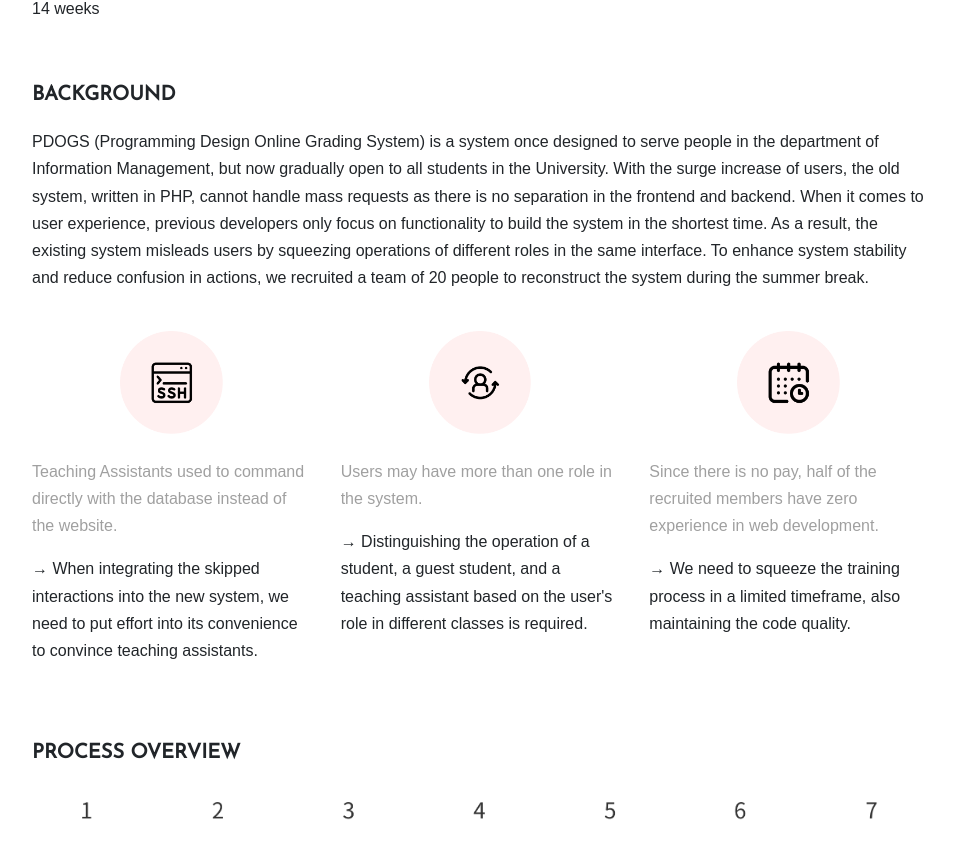
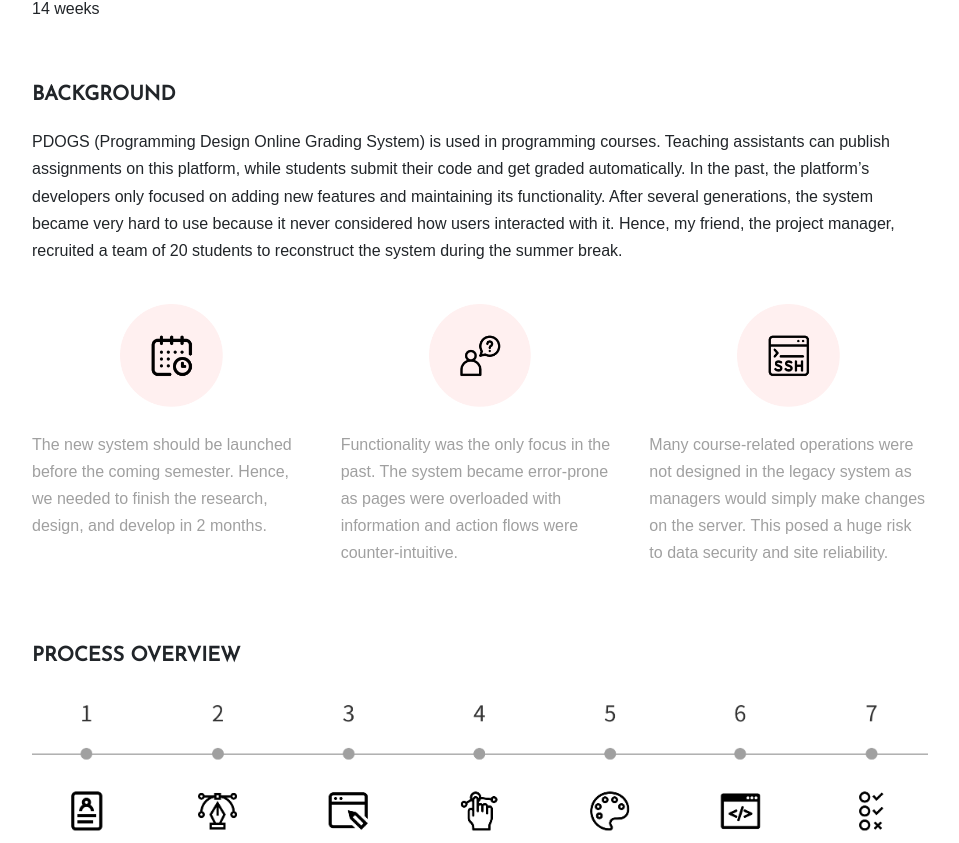
Before and after one commit to wendeehsu/wendeehsu.github.io, a React (Create React App) app: page /#/Work/PDOGS in a window 1280 px wide. Shown: the part 1133-1976 px from the top of the page, without its empty margins (160-1119 px from the left). Built offline with nearby package versions, Linux system fonts and the light colour scheme.

Commit message:
fix: change description in background section

```diff
--- a/src/components/Projects/PDOGS.js
+++ b/src/components/Projects/PDOGS.js
@@ -57,7 +57,7 @@ class PDOGS extends Component {
             <div className="section">
                 <h5>METHOD & TOOL</h5>
                 <p>
-                    Methods: User Research, Wireframe, Mockup, Prototype, Usability Testing<br/>
+                    Methods: interview, qualitative & quantitative data analytics, wireframe, mockup, prototype, usability testing<br/>
                     Tools: Figma, Qase<br/>
                     Frontend Framework: React.js
                 </p>
@@ -73,17 +73,14 @@ class PDOGS extends Component {
             <div className="section">
                 <h5>BACKGROUND</h5>
                 <p>
-                    PDOGS (Programming Design Online Grading System) is a system once designed to serve people in the department of Information Management, but now gradually open to all students in the University. With the surge increase of users, the old system, written in PHP, cannot handle mass requests as there is no separation in the frontend and backend. When it comes to user experience, previous developers only focus on functionality to build the system in the shortest time. As a result, the existing system misleads users by squeezing operations of different roles in the same interface. To enhance system stability and reduce confusion in actions, we recruited a team of 20 people to reconstruct the system during the summer break.
+                    PDOGS (Programming Design Online Grading System) is used in programming courses. Teaching assistants can publish assignments on this platform, while students submit their code and get graded automatically. In the past, the platform’s developers only focused on adding new features and maintaining its functionality. After several generations, the system became very hard to use because it never considered how users interacted with it. Hence, my friend, the project manager, recruited a team of 20 students to reconstruct the system during the summer break.
                 </p>
                 <div className="row justify-content-center">
                     <div className="col">
-                        <img className="restriction-icon" src="/images/Pdogs/Background2.png" />
+                        <img className="restriction-icon" src="/images/Pdogs/Background1.png" />
                         <div>
                             <p className="gray-text">
-                            Teaching Assistants used to command directly with the database instead of the website.
-                            </p>
-                            <p>
-                                &#8594; When integrating the skipped interactions into the new system, we need to put effort into its convenience to convince teaching assistants.
+                                The new system should be launched before the coming semester. Hence, we needed to finish the research, design, and develop in 2 months.
                             </p>
                         </div>
                     </div>
@@ -91,20 +88,15 @@ class PDOGS extends Component {
                         <img className="restriction-icon" src="/images/Pdogs/Background3.png" />
                         <div>
                             <p className="gray-text">
-                                Users may have more than one role in the system.                            </p>
-                            <p>
-                                &#8594; Distinguishing the operation of a student, a guest student, and a teaching assistant based on the user's role in different classes is required.
+                                Functionality was the only focus in the past. The system became error-prone as pages were overloaded with information and action flows were counter-intuitive.
                             </p>
                         </div>
                     </div>
                     <div className="col">
-                        <img className="restriction-icon" src="/images/Pdogs/Background1.png" />
+                        <img className="restriction-icon" src="/images/Pdogs/Background2.png" />
                         <div>
                             <p className="gray-text">
-                                Since there is no pay, half of the recruited members have zero experience in web development.
-                            </p>
-                            <p>
-                                &#8594; We need to squeeze the training process in a limited timeframe, also maintaining the code quality.
+                                Many course-related operations were not designed in the legacy system as managers would simply make changes on the server. This posed a huge risk to data security and site reliability.
                             </p>
                         </div>
                     </div>
```
Also changed, not shown: public/images/Pdogs/Background3.png.
